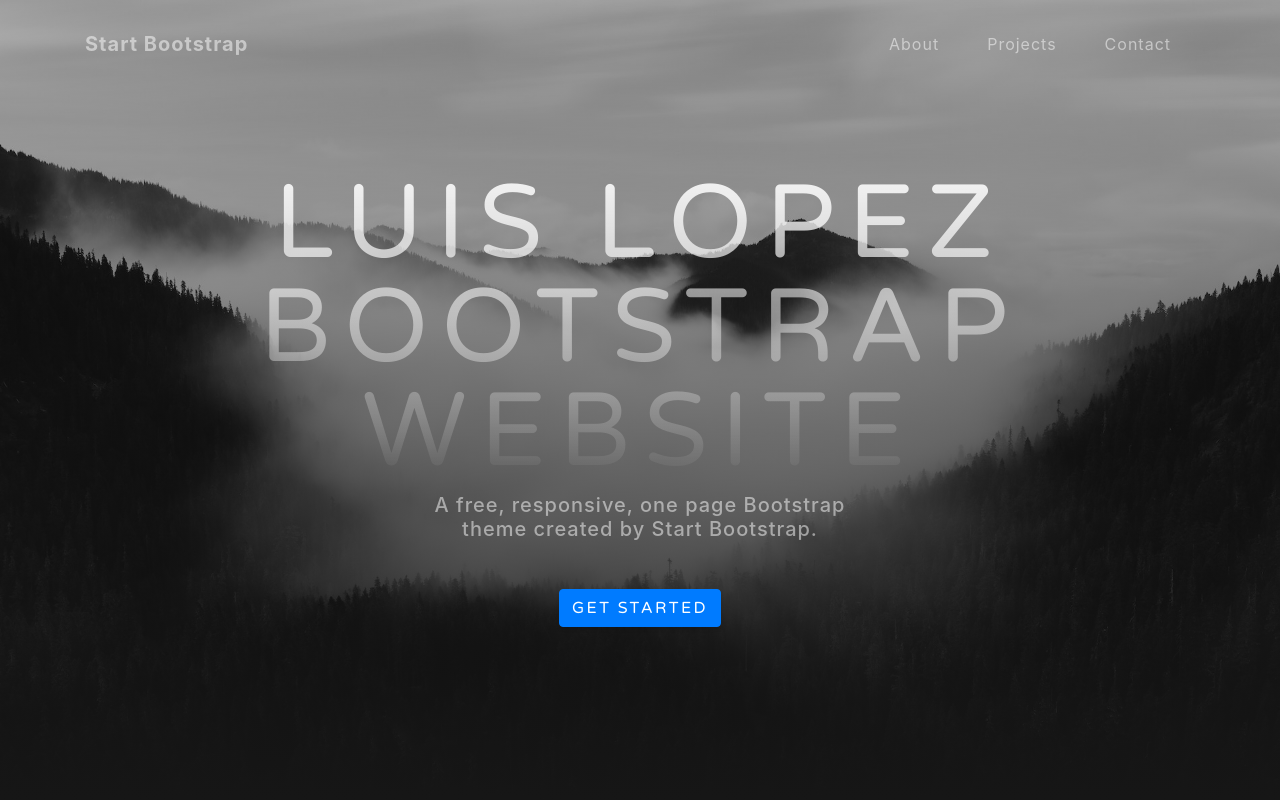
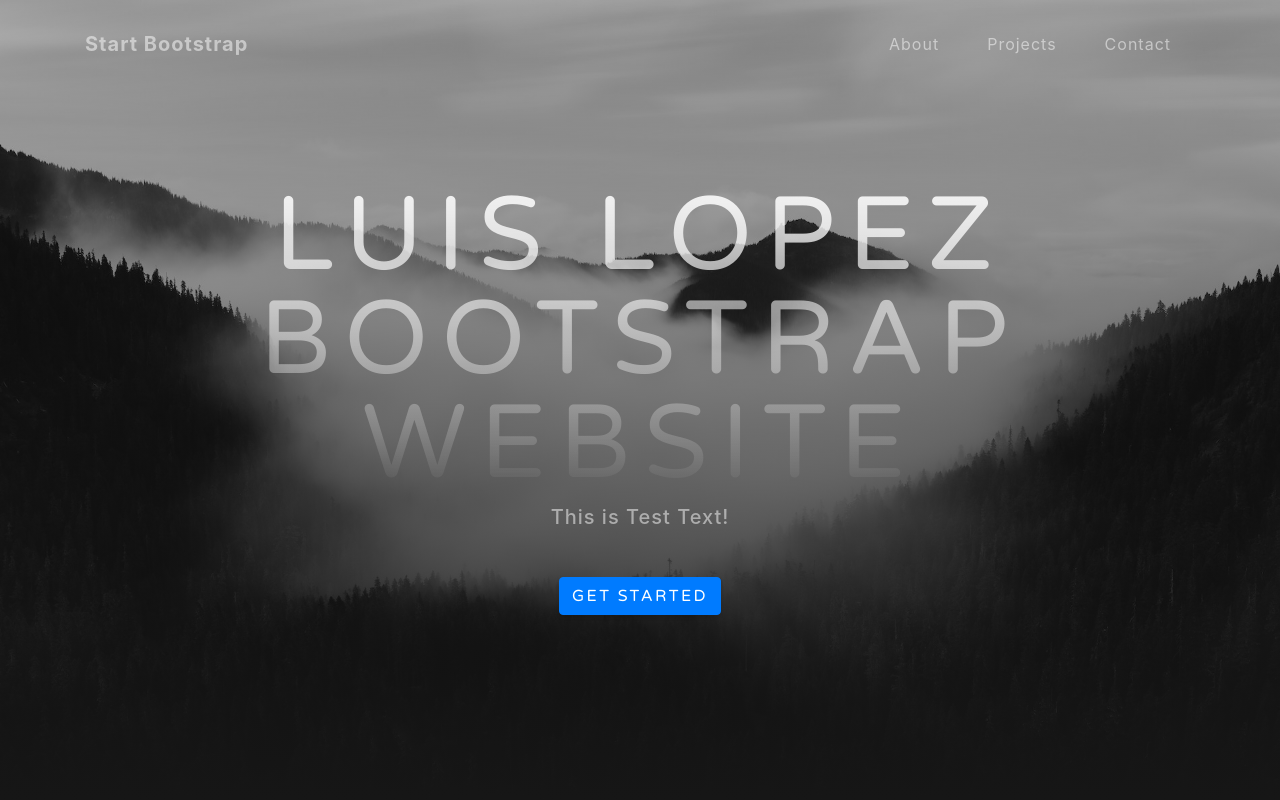
Before and after one commit to ll0pez/BootStrapWebsite, a website with bundled scripts: page index.html in a window 1280 px wide. Shown: the top 800 px of the page. Built offline with nearby package versions, Linux system fonts and the light colour scheme.

Commit message:
Update index.html

```diff
--- a/index.html
+++ b/index.html
@@ -54,7 +54,7 @@
     <div class="container d-flex h-100 align-items-center">
       <div class="mx-auto text-center">
         <h1 class="mx-auto my-0 text-uppercase">Luis Lopez BootStrap Website</h1>
-        <h2 class="text-white-50 mx-auto mt-2 mb-5">A free, responsive, one page Bootstrap theme created by Start Bootstrap.</h2>
+        <h2 class="text-white-50 mx-auto mt-2 mb-5">This is Test Text!</h2>
         <a href="#about" class="btn btn-primary js-scroll-trigger">Get Started</a>
       </div>
     </div>
```
